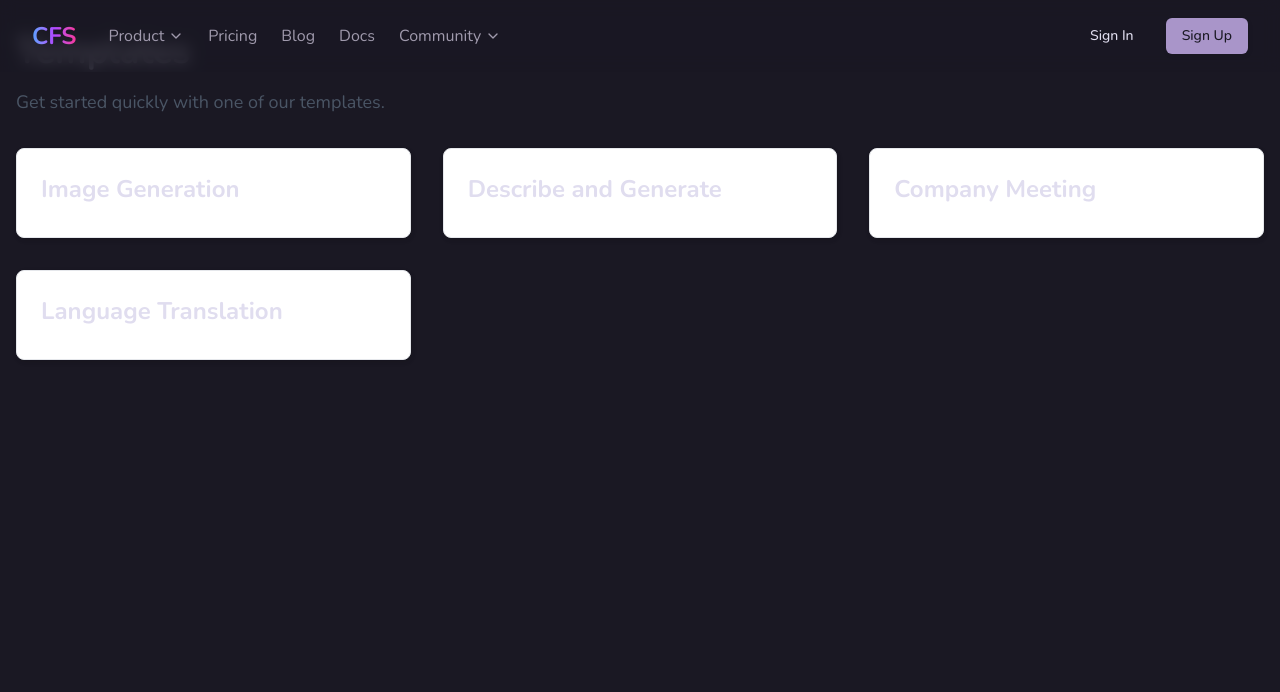
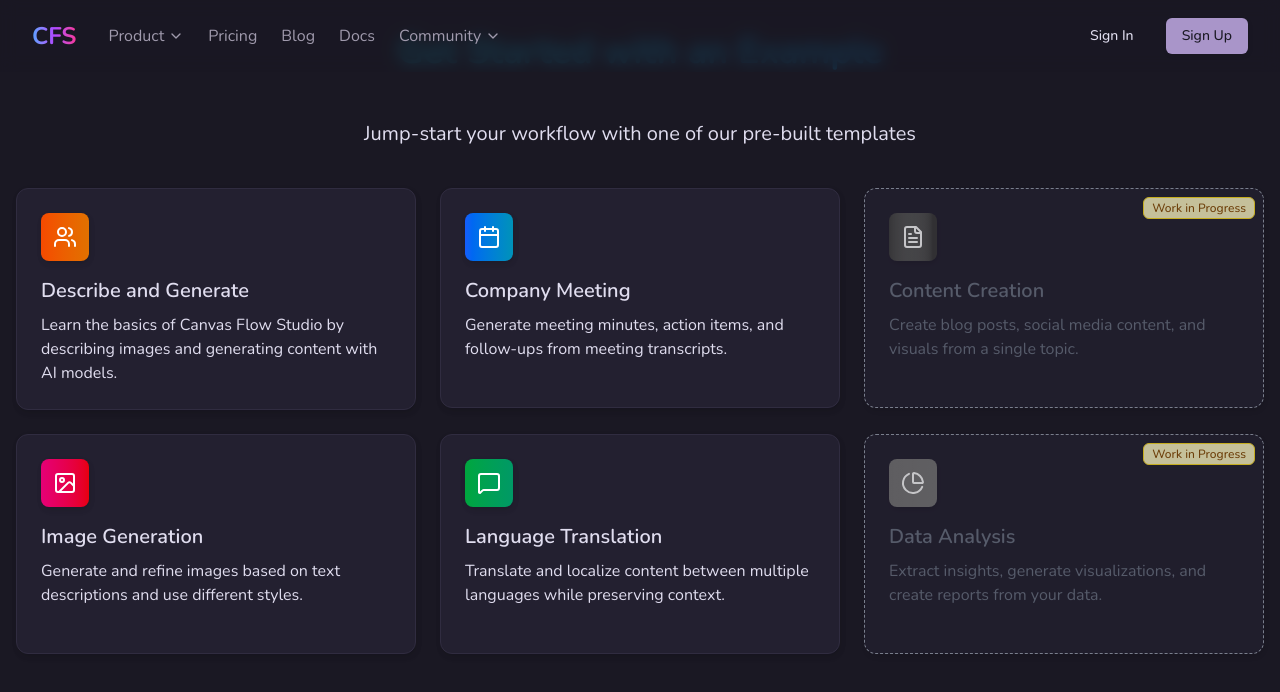
Before and after one commit to SuperJakov/Canvas-Flow-Studio, a Next.js app: page /templates in a window 1280 px wide. Shown: the top 692 px of the page. Built offline with nearby package versions, Linux system fonts and the light colour scheme; no server answers; what @convex-dev/auth, convex-helpers would draw is missing.

Commit message:
feat: Redesign /templates page

```diff
--- a/src/app/template/[templateName]/companyMeeting.ts
+++ b/src/app/template/[templateName]/companyMeeting.ts
@@ -1,6 +1,4 @@
-import type { Template } from "./templates";
-
-export const companyMeetingTemplate: Template = {
+export const companyMeetingTemplate = {
   title: "Company Meeting",
   nodes: [
     {
@@ -57,7 +55,7 @@ export const companyMeetingTemplate: Template = {
       width: 265,
       height: 159,
     },
-  ],
+  ] as const,
   edges: [
     {
       source: "1470c22b-5b4c-4e15-ba51-a353908abe54",
@@ -77,5 +75,5 @@ export const companyMeetingTemplate: Template = {
       id: "bdbca356-13eb-4ca1-a2e1-7d58004afd37",
       type: "default",
     },
-  ],
+  ] as const,
 };
--- a/src/app/template/[templateName]/describeAndGenerate.ts
+++ b/src/app/template/[templateName]/describeAndGenerate.ts
@@ -1,6 +1,4 @@
-import type { Template } from "./templates";
-
-export const describeAndGenerateTemplate: Template = {
+export const describeAndGenerateTemplate = {
   title: "Describe and Generate",
   nodes: [
     {
@@ -121,7 +119,7 @@ export const describeAndGenerateTemplate: Template = {
       width: 280,
       zIndex: 29,
     },
-  ],
+  ] as const,
   edges: [
     {
       id: "bc924752-beb7-4934-b3cf-7f458398cd8e",
@@ -153,5 +151,5 @@ export const describeAndGenerateTemplate: Template = {
       target: "178d3e95-9971-464f-8236-f1607f65b039",
       type: "default",
     },
-  ],
+  ] as const,
 };
--- a/src/app/template/[templateName]/imageGeneration.ts
+++ b/src/app/template/[templateName]/imageGeneration.ts
@@ -1,6 +1,4 @@
-import type { Template } from "./templates";
-
-export const imageGenerationTemplate: Template = {
+export const imageGenerationTemplate = {
   title: "Image Generation",
   nodes: [
     {
@@ -59,7 +57,7 @@ export const imageGenerationTemplate: Template = {
       },
       zIndex: 8,
     },
-  ],
+  ] as const,
   edges: [
     {
       id: "0fb01747-e7f3-4b93-8ddd-1bba5a8f0f8e",
@@ -79,5 +77,5 @@ export const imageGenerationTemplate: Template = {
       id: "2f0a501f-ca80-4ee5-b5cf-43607570691d",
       type: "default",
     },
-  ],
+  ] as const,
 };
--- a/src/app/template/[templateName]/languageTranslation.ts
+++ b/src/app/template/[templateName]/languageTranslation.ts
@@ -1,6 +1,4 @@
-import type { Template } from "./templates";
-
-export const languageTranslationTemplate: Template = {
+export const languageTranslationTemplate = {
   title: "Language Translation",
   nodes: [
     {
@@ -52,7 +50,7 @@ export const languageTranslationTemplate: Template = {
       data: { isLocked: true, text: "Example text, you can modify it!" },
       zIndex: 19,
     },
-  ],
+  ] as const,
   edges: [
     {
       id: "67f97e3a-0f6a-4db9-b537-473b4b683557",
@@ -72,5 +70,5 @@ export const languageTranslationTemplate: Template = {
       id: "ee544cf7-7954-45df-bb81-43b1eaa84120",
       type: "default",
     },
-  ],
+  ] as const,
 };
--- a/src/app/template/[templateName]/page.tsx
+++ b/src/app/template/[templateName]/page.tsx
@@ -37,8 +37,8 @@ export default async function TemplatePage({ params }: Props) {
       {
         id: newWhiteboardId,
         title: template.title,
-        edges: template.edges,
-        nodes: template.nodes,
+        edges: [...template.edges],
+        nodes: [...template.nodes],
       },
       {
         token,
--- a/src/app/template/[templateName]/templates.ts
+++ b/src/app/template/[templateName]/templates.ts
@@ -4,21 +4,91 @@ import { imageGenerationTemplate } from "./imageGeneration";
 import { describeAndGenerateTemplate } from "./describeAndGenerate";
 import { companyMeetingTemplate } from "./companyMeeting";
 import { languageTranslationTemplate } from "./languageTranslation";
+import {
+  Calendar,
+  FileText,
+  Image as ImageIcon,
+  MessageSquare,
+  PieChart,
+  Users,
+} from "lucide-react";
 
 export type Template = {
-  title: string;
-  nodes: AppNode[];
-  edges: AppEdge[];
+  title:string;
+  description?: string;
+  icon?: React.ElementType;
+  iconBg?: string;
+  hoverClasses?: string;
+  titleClasses?: string;
+  workInProgress?: boolean;
+  nodes: readonly AppNode[];
+  edges: readonly AppEdge[];
 };
 
 type TemplateMap = Record<string, Template>;
 
 const templates: TemplateMap = {
-  "image-generation": imageGenerationTemplate,
-  "describe-and-generate": describeAndGenerateTemplate,
-  "company-meeting": companyMeetingTemplate,
-  "language-translation": languageTranslationTemplate,
-} as const;
+  "describe-and-generate": {
+    ...describeAndGenerateTemplate,
+    description:
+      "Learn the basics of Canvas Flow Studio by describing images and generating content with AI models.",
+    icon: Users,
+    iconBg: "bg-gradient-to-r from-orange-600 to-amber-600",
+    hoverClasses: "hover:border-orange-500/50 hover:shadow-orange-900/20",
+    titleClasses: "group-hover:text-orange-400",
+  },
+  "company-meeting": {
+    ...companyMeetingTemplate,
+    description:
+      "Generate meeting minutes, action items, and follow-ups from meeting transcripts.",
+    icon: Calendar,
+    iconBg: "bg-gradient-to-r from-blue-600 to-cyan-600",
+    hoverClasses: "hover:border-blue-500/50 hover:shadow-blue-900/20",
+    titleClasses: "group-hover:text-blue-400",
+  },
+  "content-creation": {
+    title: "Content Creation",
+    description:
+      "Create blog posts, social media content, and visuals from a single topic.",
+    icon: FileText,
+    iconBg: "bg-gradient-to-r from-purple-600 to-pink-600",
+    hoverClasses: "hover:border-purple-500/50 hover:shadow-purple-900/20",
+    titleClasses: "group-hover:text-purple-400",
+    workInProgress: true,
+    nodes: [],
+    edges: [],
+  },
+  "image-generation": {
+    ...imageGenerationTemplate,
+    description:
+      "Generate and refine images based on text descriptions and use different styles.",
+    icon: ImageIcon,
+    iconBg: "bg-gradient-to-r from-pink-600 to-red-600",
+    hoverClasses: "hover:border-pink-500/50 hover:shadow-pink-900/20",
+    titleClasses: "group-hover:text-pink-400",
+  },
+  "language-translation": {
+    ...languageTranslationTemplate,
+    description:
+      "Translate and localize content between multiple languages while preserving context.",
+    icon: MessageSquare,
+    iconBg: "bg-gradient-to-r from-green-600 to-emerald-600",
+    hoverClasses: "hover:border-green-500/50 hover:shadow-green-900/20",
+    titleClasses: "group-hover:text-green-400",
+  },
+  "data-analysis": {
+    title: "Data Analysis",
+    description:
+      "Extract insights, generate visualizations, and create reports from your data.",
+    icon: PieChart,
+    iconBg: "bg-gradient-to-r from-teal-600 to-cyan-600",
+    hoverClasses: "hover:border-teal-500/50 hover:shadow-teal-900/20",
+    titleClasses: "group-hover:text-teal-400",
+    workInProgress: true,
+    nodes: [],
+    edges: [],
+  },
+};
 
 // This function will expose all templates, then switch out the node id's to new random one's and modify edges accordingly.
 export function getTemplate(name: string): Template | undefined {
@@ -43,11 +113,9 @@ export function getTemplate(name: string): Template | undefined {
     source: idMapping[edge.source]!,
     target: idMapping[edge.target]!,
   }));
-  // Update the template title
-  const title = template.title;
 
   return {
-    title,
+    ...template,
     nodes,
     edges,
   };
@@ -56,6 +124,6 @@ export function getTemplate(name: string): Template | undefined {
 export function getAllTemplates() {
   return Object.entries(templates).map(([name, template]) => ({
     name,
-    title: template.title,
+    ...template,
   }));
 }
--- a/src/app/templates/page.tsx
+++ b/src/app/templates/page.tsx
@@ -1,6 +1,8 @@
 import { type Metadata } from "next";
 import { getAllTemplates } from "../template/[templateName]/templates";
 import Link from "next/link";
+import { Card, CardContent } from "~/components/ui/card";
+import { Badge } from "~/components/ui/badge";
 
 export const metadata: Metadata = {
   title: "Templates | Canvas Flow Studio",
@@ -16,19 +18,59 @@ export default function Templates() {
   const templates = getAllTemplates();
 
   return (
-    <main className="container mx-auto px-4 py-8">
-      <h1 className="mb-4 text-4xl font-bold">Templates</h1>
-      <p className="mb-8 text-lg text-gray-600">
-        Get started quickly with one of our templates.
+    <main className="text-foreground container mx-auto px-4 py-8">
+      <h1 className="mb-12 text-center text-3xl font-bold sm:text-4xl">
+        <span className="animate-[gradient-x_5s_ease_infinite] bg-gradient-to-r from-cyan-400 to-blue-500 bg-[length:200%_200%] bg-clip-text text-transparent">
+          Get Started with an Example
+        </span>
+      </h1>
+      <p className="mb-10 text-center text-xl">
+        Jump-start your workflow with one of our pre-built templates
       </p>
-      <div className="grid grid-cols-1 gap-8 md:grid-cols-2 lg:grid-cols-3">
+      <div className="grid grid-cols-1 gap-6 sm:grid-cols-2 lg:grid-cols-3">
         {templates.map((template) => (
           <Link
+            key={template.name}
             href={`/template/${template.name}`}
-            key={template.name}
-            className="block rounded-lg border border-gray-200 bg-white p-6 shadow-md hover:bg-gray-100"
+            className={`group transition ${template.hoverClasses} ${
+              template.workInProgress ? "pointer-events-none" : ""
+            }`}
           >
-            <h2 className="mb-2 text-2xl font-bold">{template.title}</h2>
+            <Card
+              className={`relative min-h-[220px] border p-6 shadow-lg ${
+                template.workInProgress
+                  ? "border-dashed border-gray-400 opacity-75"
+                  : ""
+              }`}
+            >
+              <CardContent className="p-0">
+                {template.workInProgress && (
+                  <Badge
+                    variant="secondary"
+                    className="absolute top-2 right-2 border-yellow-300 bg-yellow-100 text-yellow-800"
+                  >
+                    Work in Progress
+                  </Badge>
+                )}
+                <div
+                  className={`mb-4 flex h-12 w-12 items-center justify-center rounded-lg ${template.iconBg} shadow-lg ${
+                    template.workInProgress ? "grayscale" : ""
+                  }`}
+                >
+                  {template.icon && <template.icon className="h-6 w-6 text-white" />}
+                </div>
+                <h3
+                  className={`mb-2 text-xl font-semibold ${template.titleClasses} transition-all duration-300 ${
+                    template.workInProgress ? "text-gray-500" : ""
+                  }`}
+                >
+                  {template.title}
+                </h3>
+                <p className={template.workInProgress ? "text-gray-500" : ""}>
+                  {template.description}
+                </p>
+              </CardContent>
+            </Card>
           </Link>
         ))}
       </div>
```
Also changed, not shown: src/app/whiteboard/Whiteboard.tsx (+24 -5 lines), src/app/whiteboard/WhiteboardPage.tsx (+6 -16 lines), src/app/whiteboard/[id]/page.tsx (+21 -16 lines).
